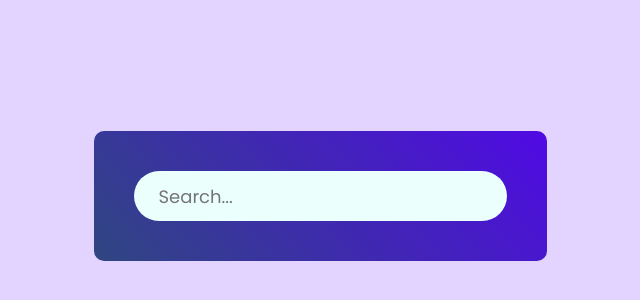
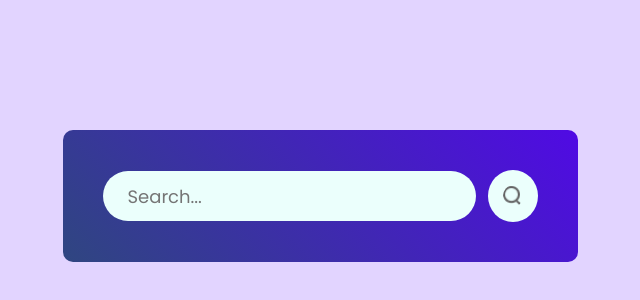
Before and after one commit to aakarsh27/weather-app, a React (Vite) app: page / in a window 1280 px wide. Shown: the part 204-504 px from the top of the page, without its empty margins (320-960 px from the left). Built offline with nearby package versions, Linux system fonts and the light colour scheme.

Commit message:
importing logo and input box

```diff
--- a/src/components/Weather.jsx
+++ b/src/components/Weather.jsx
@@ -1,10 +1,12 @@
 import './Weather.css'
+import search_icon from '../assets/search.png'
 
 const Weather = () => {
   return (
     <div className='weather'>
         <div className="search-bar">
             <input type="text" placeholder='Search...' />
+            <img src={search_icon} alt=''/>
         </div>
     </div>
   )
```
